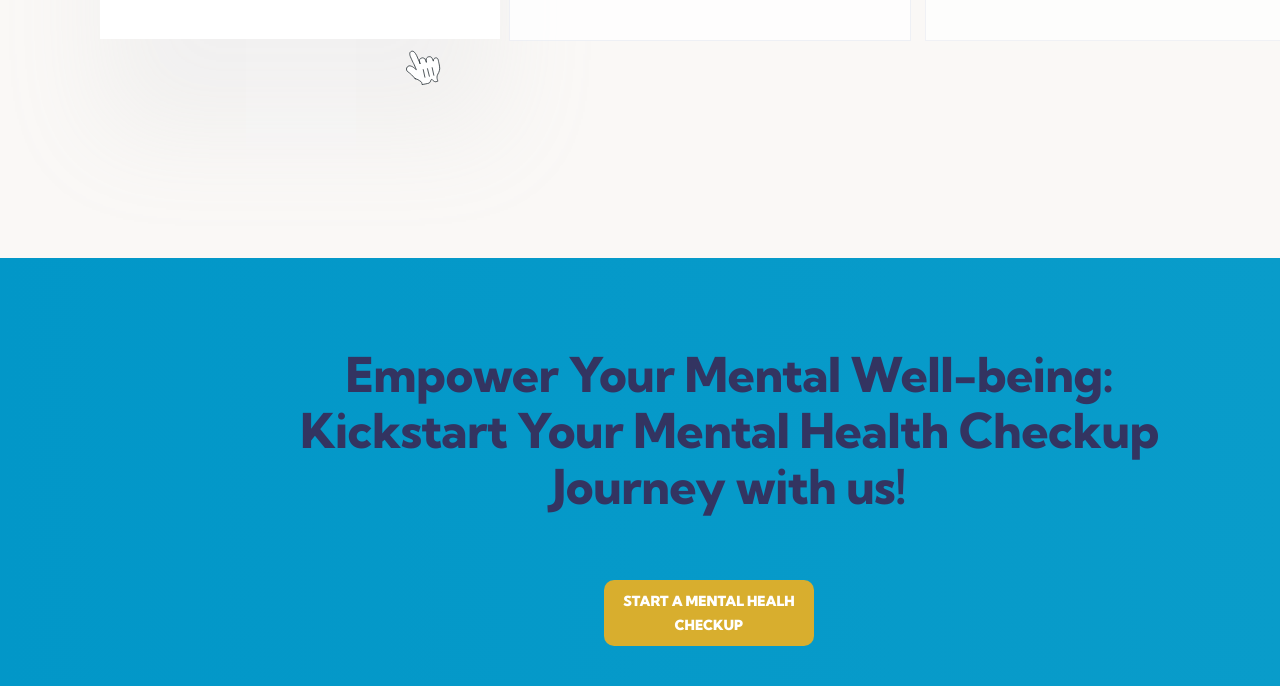
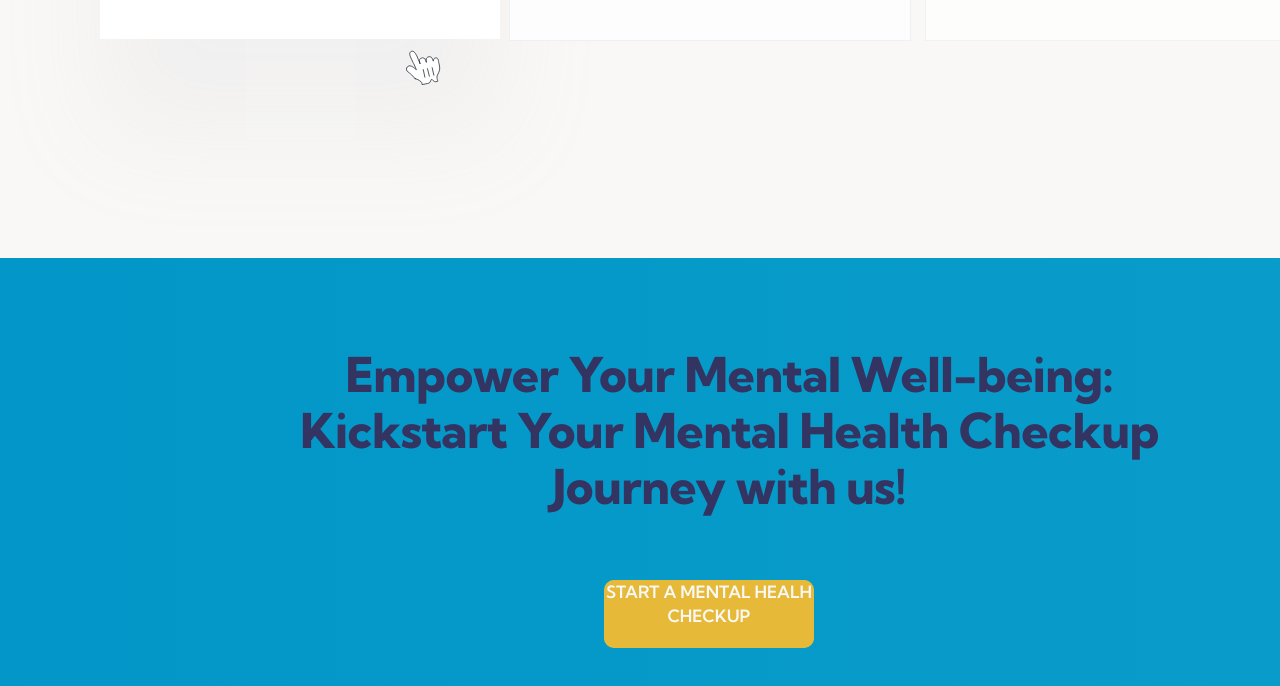
Before and after one commit to Vishesh-Sharma221/SIH2023, a website built with Parcel: page index.html in a window 1280 px wide. Shown: the part 2125-2811 px from the top of the page. Built offline with nearby package versions, Linux system fonts and the light colour scheme; a web font is replaced by a local one.

Commit message:
Added Buttons

```diff
--- a/index.css
+++ b/index.css
@@ -9,17 +9,34 @@
   width: 929px;
 }
 .start-a-mental {
-  position: relative;
+  position: absolute;
   line-height: 24px;
   font-weight: 900;
+  background:#E6BA38;
+  border-radius: var(--br-3xs);
+  border: none;
+  overflow: hidden;
+  color: #faf8f6;
+  font-size: 17px;
+  font-family: var(--font-kumbh-sans);
+  font-weight: 600;
+  transition: 0.8s;
+  width: 210px;
+  height: 68px;
+  cursor: pointer;
+}
+.start-a-mental:hover{
+  color: #cc382b;
+  background-color:#dabd66;
 }
 .start-a-mental-healh-checkup-wrapper {
   position: absolute;
   top: 322px;
   left: 604px;
   border-radius: var(--br-3xs);
-  background-color: #d8ae2e;
+  background-color: #E6BA38;
   width: 210px;
+  height: 68px;
   overflow: hidden;
   display: flex;
   flex-direction: row;
```
